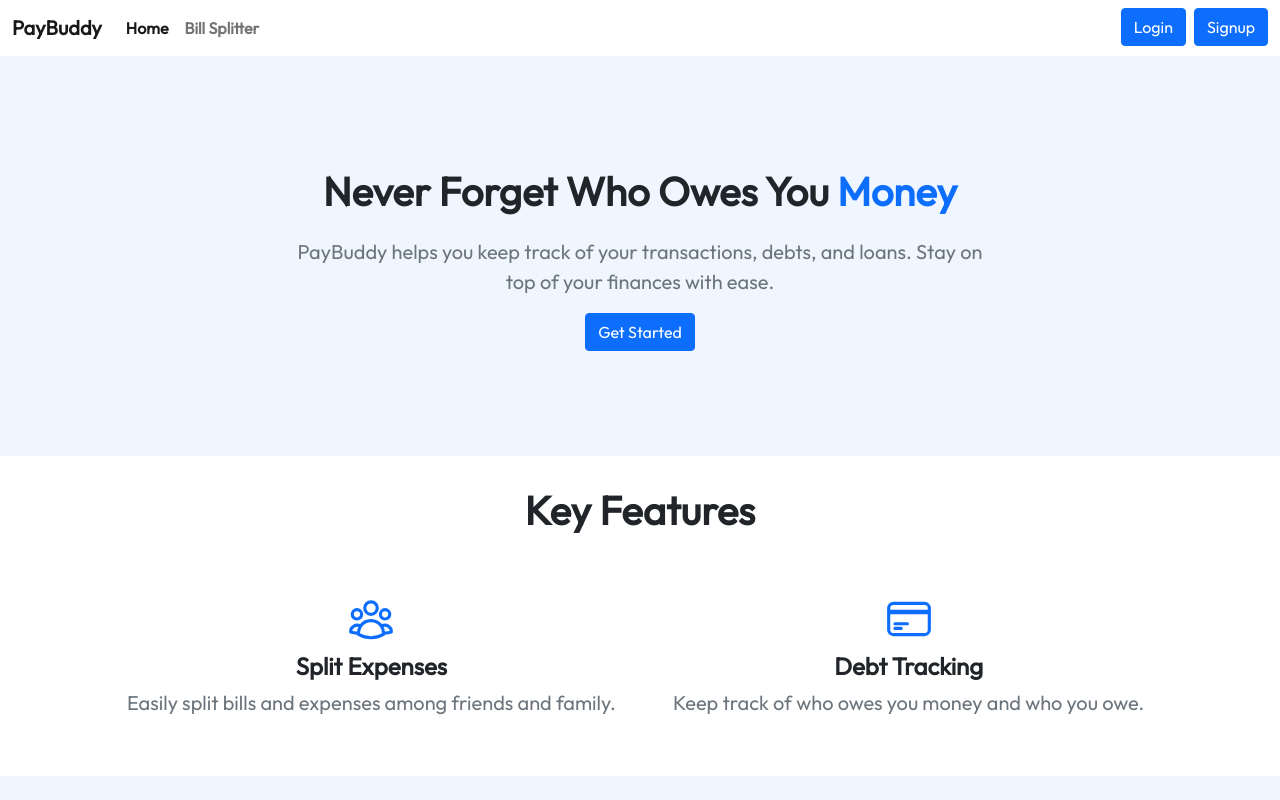
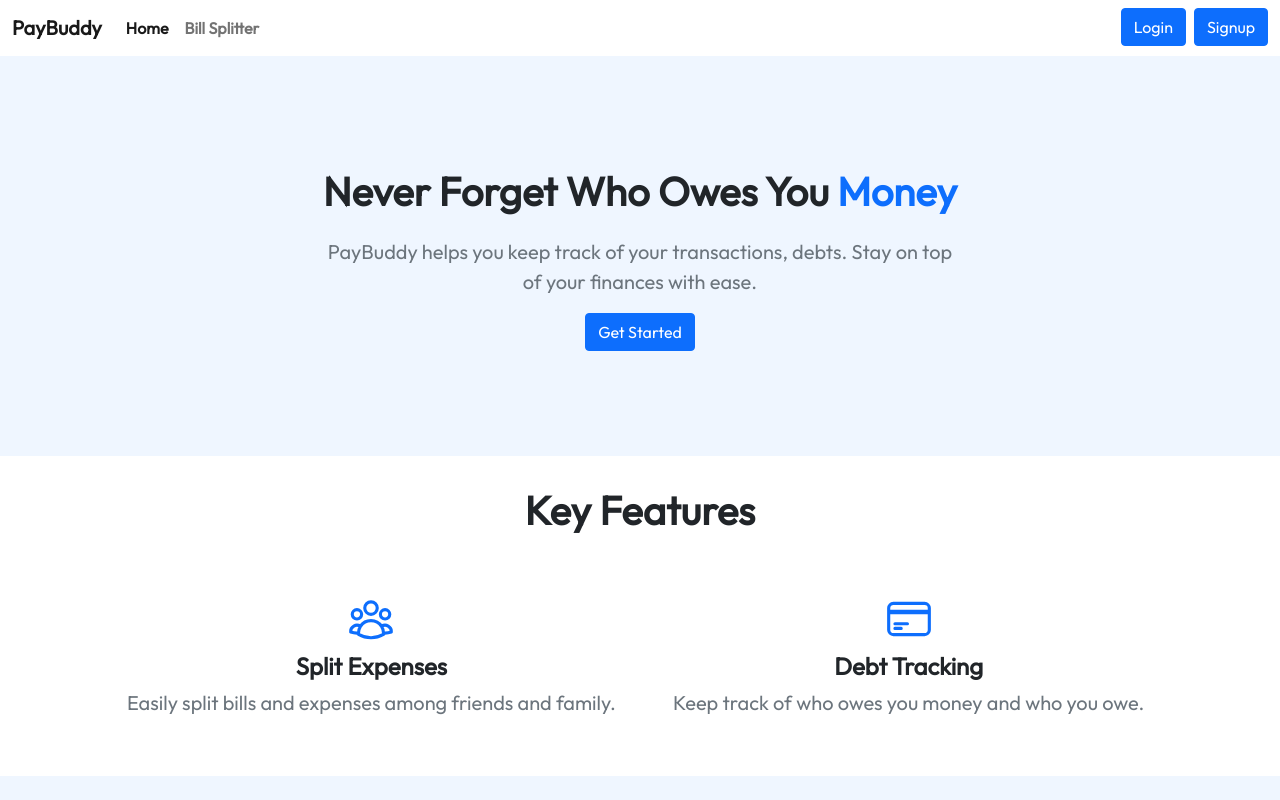
Before and after one commit to Atul250603/paybuddy_fe, a React (Create React App) app: page /home in a window 1280 px wide. Shown: the top 800 px of the page. Built offline with nearby package versions, Linux system fonts and the light colour scheme.

Commit message:
updated the text

```diff
--- a/src/components/Landing.js
+++ b/src/components/Landing.js
@@ -9,7 +9,7 @@ function Landing() {
                     <div className="fw-bold fs-1 text-center my-3">Never Forget Who Owes You <span className="text-primary">Money</span></div>
                     <div className="d-flex justify-content-center text-secondary fs-5 my-3">
                         <div className="w-75 text-center">
-                            PayBuddy helps you keep track of your transactions, debts, and loans. Stay on top of your finances with ease.
+                            PayBuddy helps you keep track of your transactions, debts. Stay on top of your finances with ease.
                         </div>
                     </div>
                     <div className="d-flex justify-content-center my-3">
```
